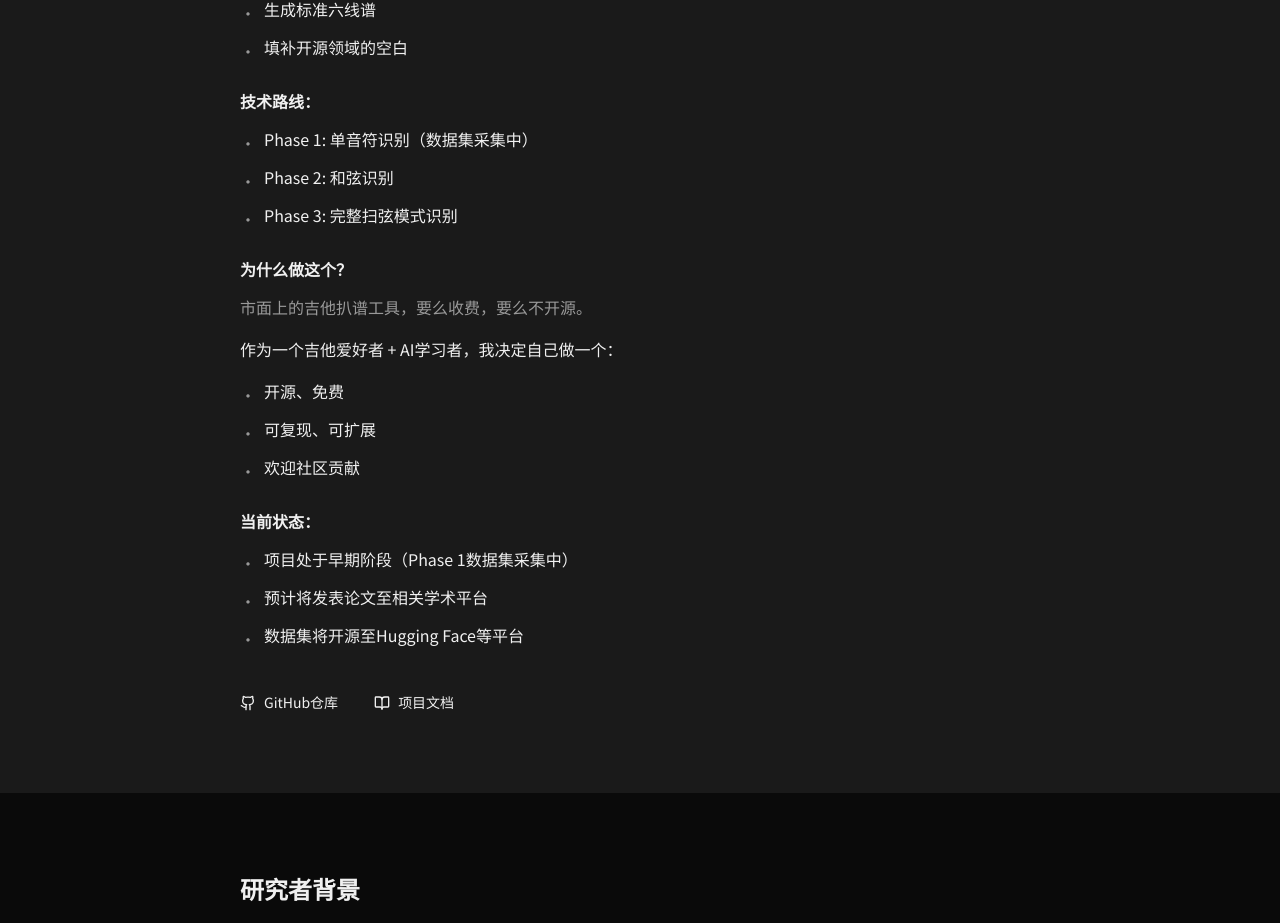
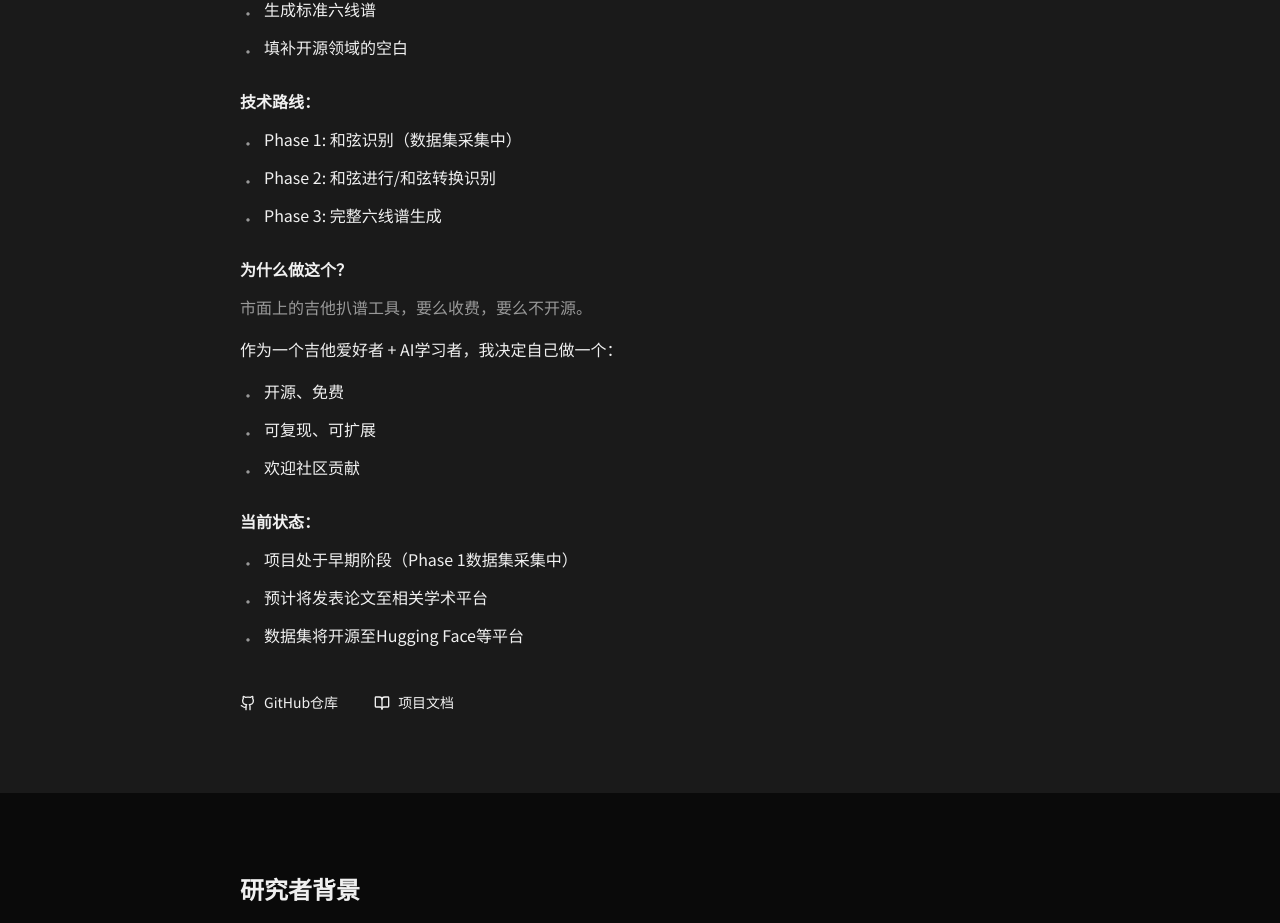
Before and after one commit to Zaosusu/zaosusu.github.io, a React (Vite) app: page / in a window 1280 px wide. Shown: the part 1074-1997 px from the top of the page. Built offline with nearby package versions, Linux system fonts and the light colour scheme.

Commit message:
fix: 修正技术路线描述

```diff
--- a/src/sections/ProjectOverview.tsx
+++ b/src/sections/ProjectOverview.tsx
@@ -40,15 +40,15 @@ export function ProjectOverview() {
             <ul className="space-y-2">
               <li className="flex items-start gap-2">
                 <span className="text-text-secondary mt-1">•</span>
-                <span>Phase 1: 单音符识别（数据集采集中）</span>
+                <span>Phase 1: 和弦识别（数据集采集中）</span>
               </li>
               <li className="flex items-start gap-2">
                 <span className="text-text-secondary mt-1">•</span>
-                <span>Phase 2: 和弦识别</span>
+                <span>Phase 2: 和弦进行/和弦转换识别</span>
               </li>
               <li className="flex items-start gap-2">
                 <span className="text-text-secondary mt-1">•</span>
-                <span>Phase 3: 完整扫弦模式识别</span>
+                <span>Phase 3: 完整六线谱生成</span>
               </li>
             </ul>
           </div>
```
